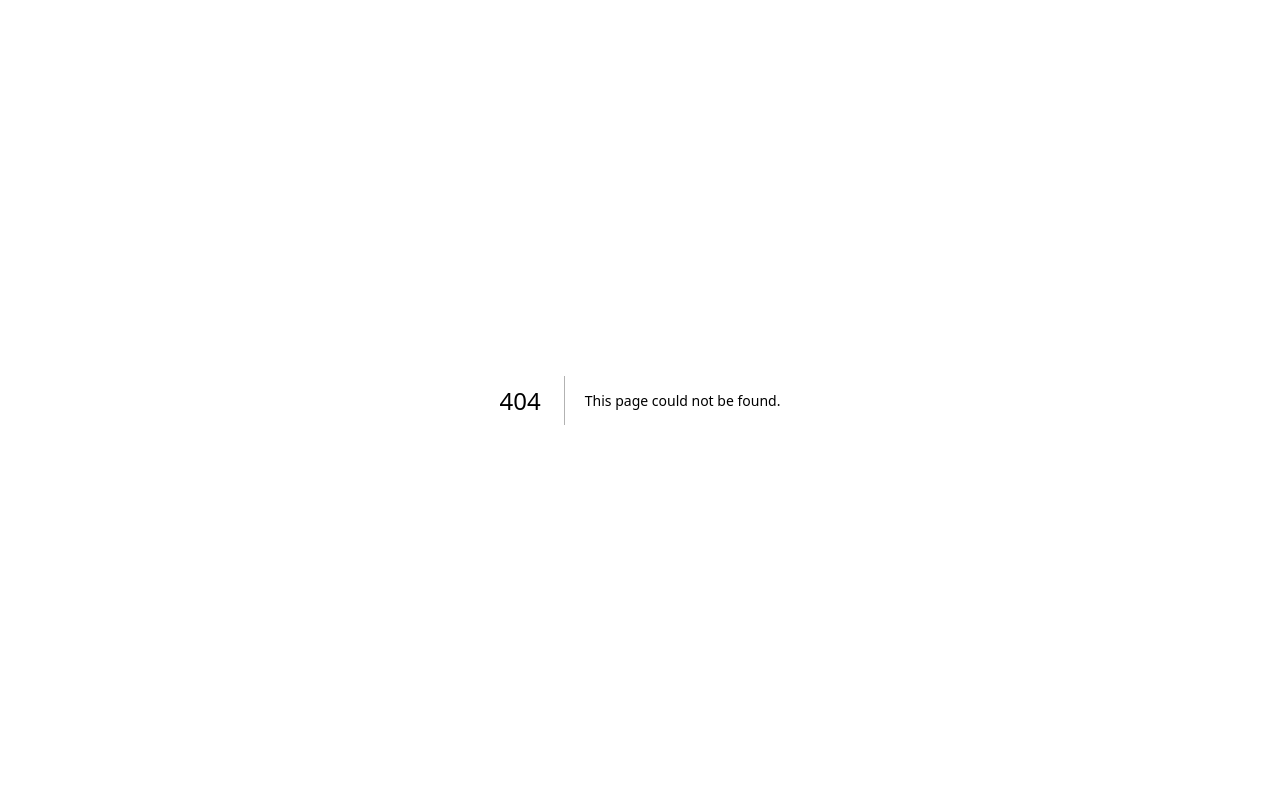
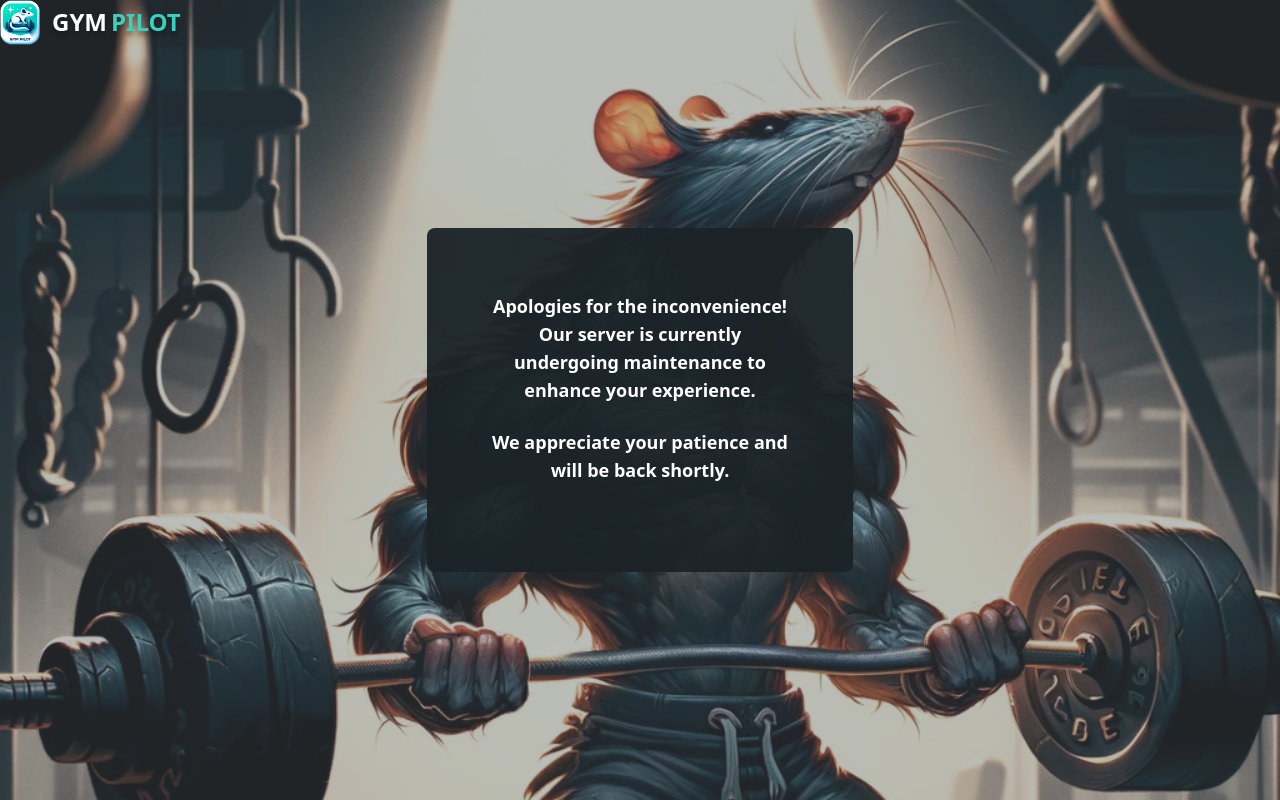
Before and after one commit to DanielinR/GymPilot, a Next.js app in the folder frontend/gympilot-next/: page /error in a window 1280 px wide. Before the commit this address had no page. Built offline with nearby package versions, Linux system fonts and the light colour scheme.

Commit message:
create and implement backend error page

```diff
--- /dev/null
+++ b/frontend/gympilot-next/src/app/error/page.tsx
@@ -0,0 +1,17 @@
+import LogoWithLetters from "@/components/LogoWithLetters";
+
+export default function ErrorPage() {
+  return (
+    <div className="h-screen w-screen bg-[url('/background3.png')] bg-cover bg-top overflow-hidden shadow-2xl">
+      <div className="bg-neutral-300 h-full w-full bg-opacity-40 flex items-center justify-center ">
+        <div className="fixed left-1/2 top-0 -translate-x-1/2 md:left-0 md:translate-x-0">
+          <LogoWithLetters></LogoWithLetters>
+        </div>
+        <div className="flex flex-col items-center justify-center bg-neutral-500 bg-opacity-95 rounded-lg p-10 md:p-16 md:w-3/5 xl:w-1/3 w-[90%] sm:w-auto">
+            <span className="font-bold text-lg text-white pb-6 text-center">Apologies for the inconvenience! Our server is currently undergoing maintenance to enhance your experience.</span>
+            <span className="font-bold text-lg text-white pb-6 text-center">We appreciate your patience and will be back shortly.</span>
+        </div>
+      </div>
+    </div>
+  );
+}
--- a/frontend/gympilot-next/src/app/login/page.tsx
+++ b/frontend/gympilot-next/src/app/login/page.tsx
@@ -20,9 +20,13 @@ export default function LoginPage() {
 
   useEffect(() => {
     const verifyAuth = async () => {
-      const isAuth = await checkAuth();
-      if (isAuth) {
-        router.push('/');
+      try {
+        const isAuth = await checkAuth();
+        if (isAuth) {
+          router.push('/');
+        }
+      } catch (error) {
+        router.push("/error")
       }
     };
 
--- a/frontend/gympilot-next/src/components/login/CheckLogin.tsx
+++ b/frontend/gympilot-next/src/components/login/CheckLogin.tsx
@@ -8,9 +8,13 @@ export default function CheckLogin({ children }: { children: ReactNode }) {
 
     useEffect(() => {
         const verifyAuth = async () => {
-            const isAuth = await checkAuth();
-            if (!isAuth) {
-                router.push('/login');
+            try {
+                const isAuth = await checkAuth();
+                if (!isAuth) {
+                    router.push('/login');
+                }
+            } catch (error) {
+                router.push("/error")
             }
         };
 
```
